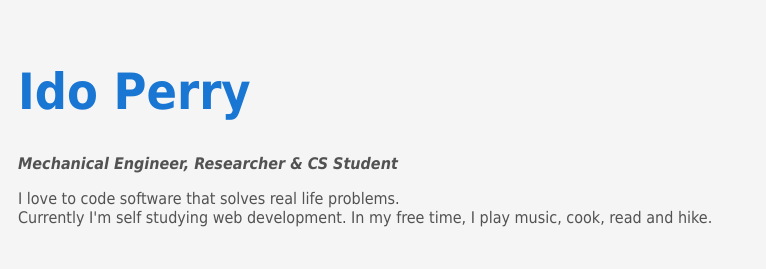
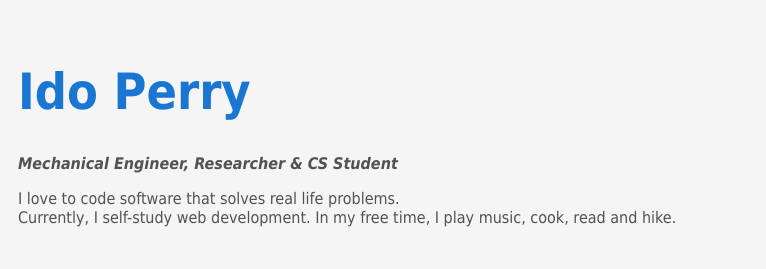
Before and after one commit to idoperry/cv, a plain HTML site: page index.html in a window 1280 px wide. Shown: the top 269 px of the page, 213-979 px from the left. Drawn offline with Linux system fonts and the light colour scheme.

Commit message:
Update index.html

```diff
--- a/index.html
+++ b/index.html
@@ -14,7 +14,7 @@
                     <h1 class="header"> Ido Perry</h1>
                     <p class="text"> <strong> <em>Mechanical Engineer, Researcher & CS Student </em> </strong> </p>
                     <p class="text">  I love to code software that solves real life problems. <br>
-                    Currently I'm self studying web development. In my free time, I play music, cook, read and hike.</p>
+                    Currently, I self-study web development. In my free time, I play music, cook, read and hike.</p>
                 </td>
             </tr>
         </table>
```
